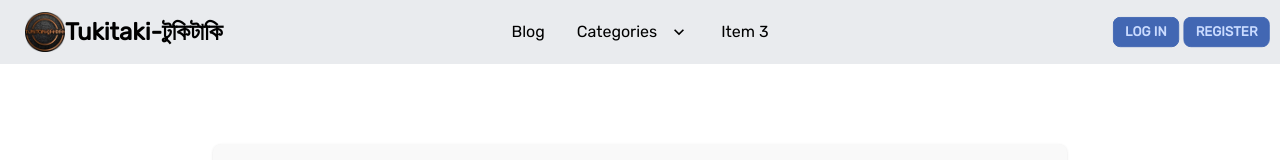
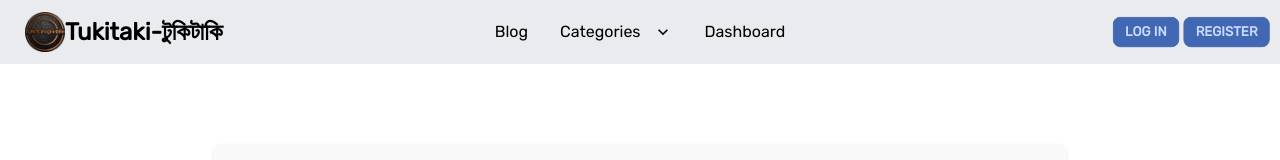
Before and after one commit to mdiibrahim/Tukitaki, a React (Create React App) app: page /login in a window 1280 px wide. Shown: the top 160 px of the page. Built offline with nearby package versions, Linux system fonts and the light colour scheme; no server answers.

Commit message:
privateroute is done

```diff
--- /dev/null
+++ b/src/Pages/Dashboard/Dashboard.js
@@ -0,0 +1,11 @@
+import React from 'react';
+
+const Dashboard = () => {
+    return (
+        <div>
+
+        </div>
+    );
+};
+
+export default Dashboard;
--- a/src/Pages/SharedPages/Header/Header.js
+++ b/src/Pages/SharedPages/Header/Header.js
@@ -25,7 +25,7 @@ const Header = () => {
                                 <li><Link>Submenu 2</Link></li>
                             </ul>
                         </li>
-                        <li><Link>Item 3</Link></li>
+                        <li><Link to='/dashboard'>Dashboard</Link></li>
                         <div className="navbar-end sm:hidden p-3">
                             {button}
                         </div>
@@ -47,7 +47,7 @@ const Header = () => {
                             <li><Link>Submenu 2</Link></li>
                         </ul>
                     </li>
-                    <li><Link>Item 3</Link></li>
+                    <li><Link to='/dashboard'>Dashboard</Link></li>
                 </ul>
             </div>
             <div className="navbar-end hidden sm:flex">
--- a/src/Routes/PrivateRoute/PrivateRoute.js
+++ b/src/Routes/PrivateRoute/PrivateRoute.js
@@ -1,11 +1,20 @@
-import React from 'react';
+import React, { useContext } from 'react';
+import { Navigate, useLocation } from 'react-router-dom';
+import { AuthContext } from '../../AuthProvider/AuthProvider';
 
-const PrivateRoute = () => {
-    return (
-        <div>
+const PrivateRoute = ({ children }) => {
+    const { user, loading } = useContext(AuthContext);
+    const location = useLocation();
+    if (loading) {
+        return <div className='flex items-center justify-center my-20'>
+            <button className="btn btn-primary loading ">loading....</button>
+        </div>
+    }
+    if (!user) {
 
-        </div>
-    );
+        return <Navigate to="/login" state={{ from: location }} replace></Navigate>;
+    }
+    return children;
 };
 
 export default PrivateRoute;
```
Also changed, not shown: src/Routes/Routes.js (+6 -4 lines).
